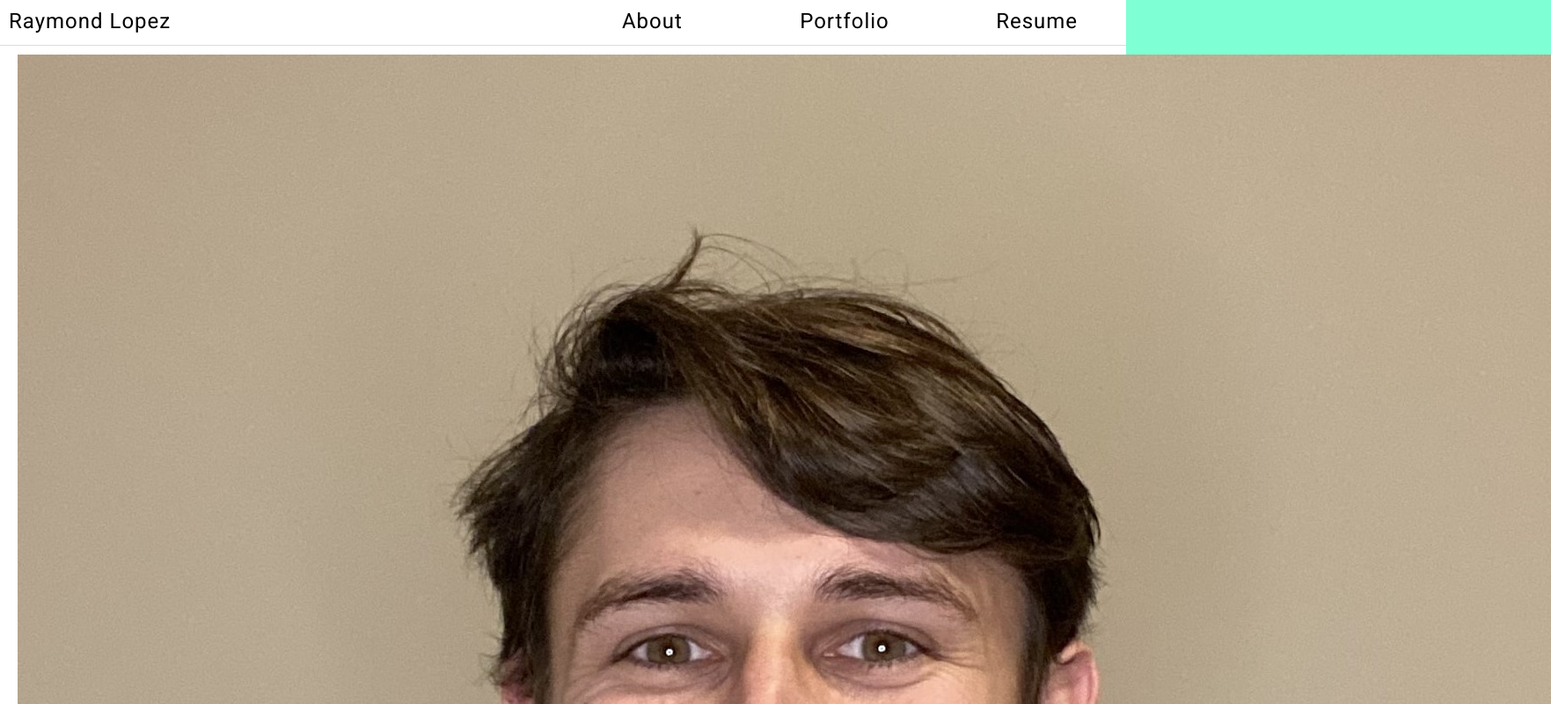
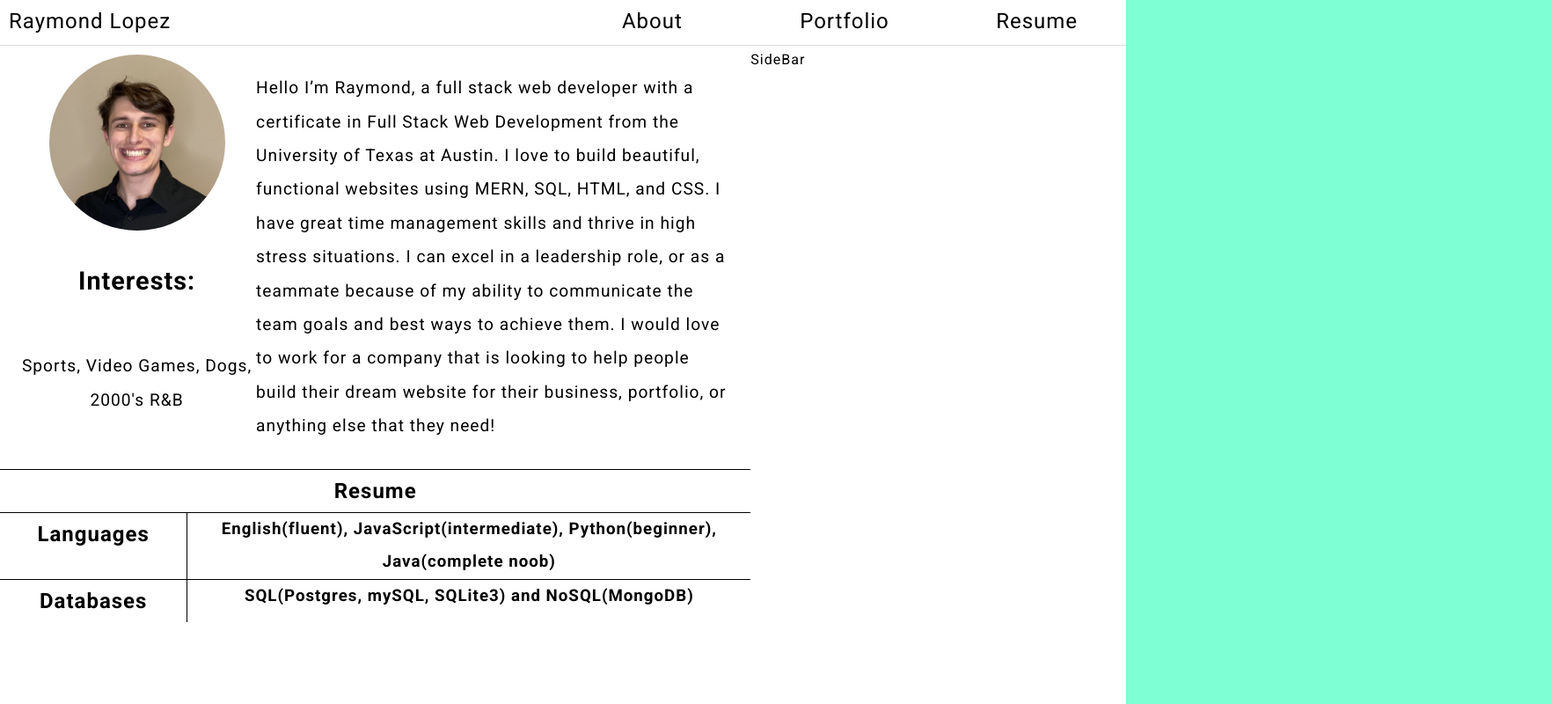
Before and after one commit to raymondlopez13/raymondlopez13.github.io, a React (Create React App) app: page / in a window 1280 px wide. Shown: the top 800 px of the page at 88% size, 1763 px wide, since content can reach past the window. Built offline with nearby package versions, Linux system fonts and the light colour scheme.

Commit message:
finished about section on about page, working on Resume portion of it

```diff
--- a/src/about.css
+++ b/src/about.css
@@ -1,10 +1,42 @@
 #about {
     padding: 10px 20px;
     font-size: larger;
+    border-bottom: 1px solid black;
+}
+.headshot {
+    margin: auto;
+}
+.interests {
+    text-align: center;
+}
+#resume {
+    text-align: center;
+}
+.about-resume-header {
+    text-align: center;
+}
+.about-resume-topic {
+    text-align: center;
+    border-right: 1px solid black;
+}
+.about-resume-abilities {
+    text-align: center;
+}
+.about-resume-row {
+    border-top: 1px solid black;
 }
 
 @media only screen and (max-width: 900px) {
     #about {
         font-size: large;
     }
+    .paragraph {
+        text-align: center;
+    }
+    #about-resume {
+        display: none;
+    }
+    #about-sidebar {
+        display: none;
+    }
 }
--- a/src/components/About/index.js
+++ b/src/components/About/index.js
@@ -1,21 +1,71 @@
 import React from 'react';
 import { Avatar } from '@mui/material';
+import { Grid } from '@mui/material';
 
 function About() {
 
     return (
-        <main>
-            <section id="about">
-                <img src='/images/Headshot-min.17d7b039.jpg' alt='Headshot'/>
-                Hello I’m Raymond, a full stack web developer with a certificate in Full Stack Web Development from the University of Texas at Austin. I love to build beautiful websites using MERN, SQL, HTML, and CSS. I have great time management skills and thrive in high stress situations. I can excel in a leadership role, or as a teammate because of my ability to communicate the team goals and best ways to achieve them. I would love to work for a company that is looking to help people build their dream website for their business, portfolio, or anything else that they need!
-            </section>
-            <section id='portfolio'>
+        <Grid container className='about-main'>
+            <Grid container md={8} xs={12} id='main'>
+                <Grid container item md={12} xs={12}id="about">
+                    <Grid container item md={4} xs={12}>
+                        <Grid md={12} xs={12}>
+                            <Avatar
+                                src='/images/Headshot-min.17d7b039.jpg'
+                                alt='Headshot'
+                                sx={{ width: 200, height: 200}}
+                                className='headshot'
+                            />
+                        </Grid>
+                        <Grid item md={12} xs={12} className='interests'>
+                            <h2>Interests:</h2>
+                        </Grid>
+                        <Grid item md={12} xs={12} className='interests'>
+                            <p>Sports, Video Games, Dogs, 2000's R&B</p>
+                        </Grid>
+                    </Grid>
 
-            </section>
-            <section id='resume'>
+                    <Grid item md={8} xs={12} className='paragraph'>
+                        <p>
+                            Hello I’m Raymond, a full stack web developer with a certificate in Full Stack Web Development from the University of Texas at Austin. I love to build beautiful, functional websites using MERN, SQL, HTML, and CSS. I have great time management skills and thrive in high stress situations. I can excel in a leadership role, or as a teammate because of my ability to communicate the team goals and best ways to achieve them. I would love to work for a company that is looking to help people build their dream website for their business, portfolio, or anything else that they need!
+                        </p>
+                    </Grid>
+                </Grid>
+                <Grid container item md={12} id='about-resume'>
+                    <Grid item md={12} className='about-resume-header'>
+                        <h2>Resume</h2>
+                    </Grid>
+                    <Grid container item md={12} className='about-resume-row'>
+                        <Grid item md={3} className='about-resume-topic'>
+                            <h2>
+                            Languages
+                            </h2>
+                        </Grid>
+                        <Grid item md={9}  className='about-resume-abilities'>
+                            <h3>
+                                English(fluent), JavaScript(intermediate), Python(beginner), Java(complete noob)
+                            </h3>
+                        </Grid>
+                        <Grid container item md={12} className='about-resume-row'>
+                            <Grid item md={3} className='about-resume-topic'>
+                                <h2>
+                                    Databases
+                                </h2>
+                            </Grid>
+                            <Grid item md={9}  className='about-resume-abilities'>
+                                <h3>
+                                    SQL(Postgres, mySQL, SQLite3) and NoSQL(MongoDB)
+                                </h3>
+                            </Grid>
+                        </Grid>
+                    </Grid>
+                </Grid>
+            </Grid>
 
-            </section>
-        </main>
+            <Grid container md={4} id='about-sidebar'>
+                SideBar
+            </Grid>
+        </Grid>
     )
 }
 export default About;
--- a/src/components/Nav/index.js
+++ b/src/components/Nav/index.js
@@ -1,6 +1,6 @@
 import React, { useEffect } from 'react';
 import { Link } from 'react-router-dom';
-import { Grid, Item } from '@mui/material';
+import { Grid } from '@mui/material';
 import MenuIcon from '@mui/icons-material/Menu';
 import CloseIcon from '@mui/icons-material/Close';
 
--- a/src/nav.css
+++ b/src/nav.css
@@ -69,6 +69,7 @@ ul {
         animation-duration: .5s;
         animation-name: nav;
         border-bottom: 1px solid black;
+        z-index: 2;
     }
     .nav-link, .close-icon-container {
         animation-duration: 2s;
```
